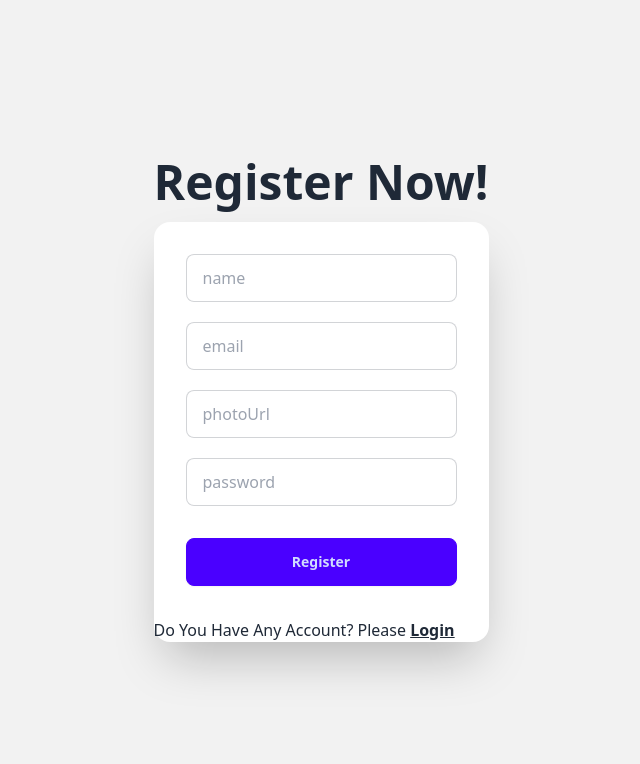
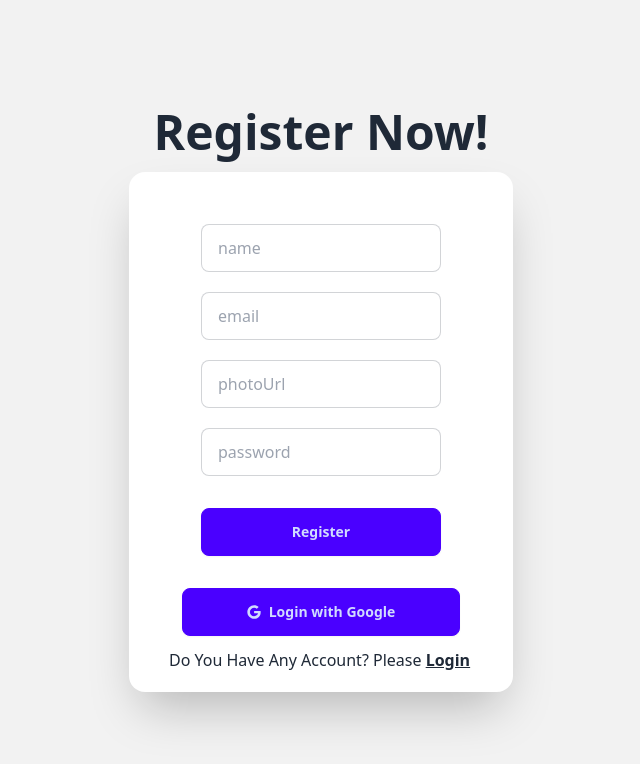
Before and after one commit to mithun950/visa-navigator-client-side, a React (Vite) app: page /register in a window 1280 px wide. Shown: the top 764 px of the page, without its empty margins (319-959 px from the left). Built offline with nearby package versions, Linux system fonts and the light colour scheme; no server answers.

Commit message:
google login

```diff
--- a/src/Auth/AuthProvider.jsx
+++ b/src/Auth/AuthProvider.jsx
@@ -1,12 +1,13 @@
 import { createContext, useEffect, useState } from "react";
 import auth from "./Firebase-init";
-import { createUserWithEmailAndPassword, onAuthStateChanged, sendPasswordResetEmail, signInWithEmailAndPassword, signOut } from "firebase/auth";
+import { createUserWithEmailAndPassword, GoogleAuthProvider, onAuthStateChanged, sendPasswordResetEmail, signInWithEmailAndPassword, signInWithPopup, signOut } from "firebase/auth";
 
 export const AuthContext = createContext(null)
 const AuthProvider = ({children}) => {
 
     const [loading,setLoading] = useState(true)
     const [user, setUser] = useState(null)
+    const provider = new GoogleAuthProvider();
  const registerWithPass = (email,password) => {
     setLoading(true)
     return createUserWithEmailAndPassword(auth,email,password)
@@ -28,6 +29,12 @@ const AuthProvider = ({children}) => {
 const forgotPass = (email) =>{
     return sendPasswordResetEmail(auth, email)
 }
+
+
+
+     const loginWithGoogle = () => {
+       return signInWithPopup(auth,provider);
+     }
 
   useEffect(() => {
       const unSubscribe = onAuthStateChanged(auth,currentUser => {
@@ -66,6 +73,7 @@ const forgotPass = (email) =>{
     loginUser,
     logOut,
     forgotPass,
+    loginWithGoogle,
     }
 
 
--- a/src/Auth/Register.jsx
+++ b/src/Auth/Register.jsx
@@ -3,10 +3,12 @@ import { useContext } from "react";
 
 import { AuthContext } from "./AuthProvider";
 import { Link, useNavigate } from "react-router-dom";
+import auth from "./Firebase-init";
+import { FaGoogle } from "react-icons/fa";
 
 
 const Register = () => {
-    const {registerWithPass} = useContext(AuthContext)
+    const {registerWithPass,loginWithGoogle} = useContext(AuthContext)
    const navigate = useNavigate();
 
     const handleRegister = e => {
@@ -24,6 +26,7 @@ const Register = () => {
            const newUser = {name,email,photo}
 
            console.log(newUser)
+
 
 
 
@@ -51,6 +54,15 @@ const Register = () => {
         })
 
     }
+
+
+
+    const handleGoogleSignIn = () => {
+      loginWithGoogle(auth)
+      .then((result) => {
+        const user = result.user;
+      })
+    }
     return (
         <div className="hero bg-base-200 min-h-screen">
 
@@ -59,7 +71,7 @@ const Register = () => {
       <h1 className="text-5xl font-bold">Register Now!</h1>
 
     </div>
-    <div className="card bg-base-100 w-full max-w-sm shrink-0 shadow-2xl">
+    <div className="card bg-base-100 w-full max-w-sm shrink-0 shadow-2xl px-10 py-5">
       <form onSubmit={handleRegister} className="card-body">
         <div className="form-control">
 
@@ -81,8 +93,12 @@ const Register = () => {
           <button className="btn btn-primary">Register</button>
         </div>
       </form>
-      <p>Do You Have Any Account? Please <Link to="/login" className="underline font-semibold">Login</Link></p>
+      <div className="text-center">
+      <button onClick={handleGoogleSignIn} className="btn btn-primary px-16 "> <FaGoogle /> Login with Google</button>
     </div>
+      <p className="mt-3">Do You Have Any Account? Please <Link to="/login" className="underline font-semibold">Login</Link></p>
+    </div>
+
   </div>
 </div>
     );
```
